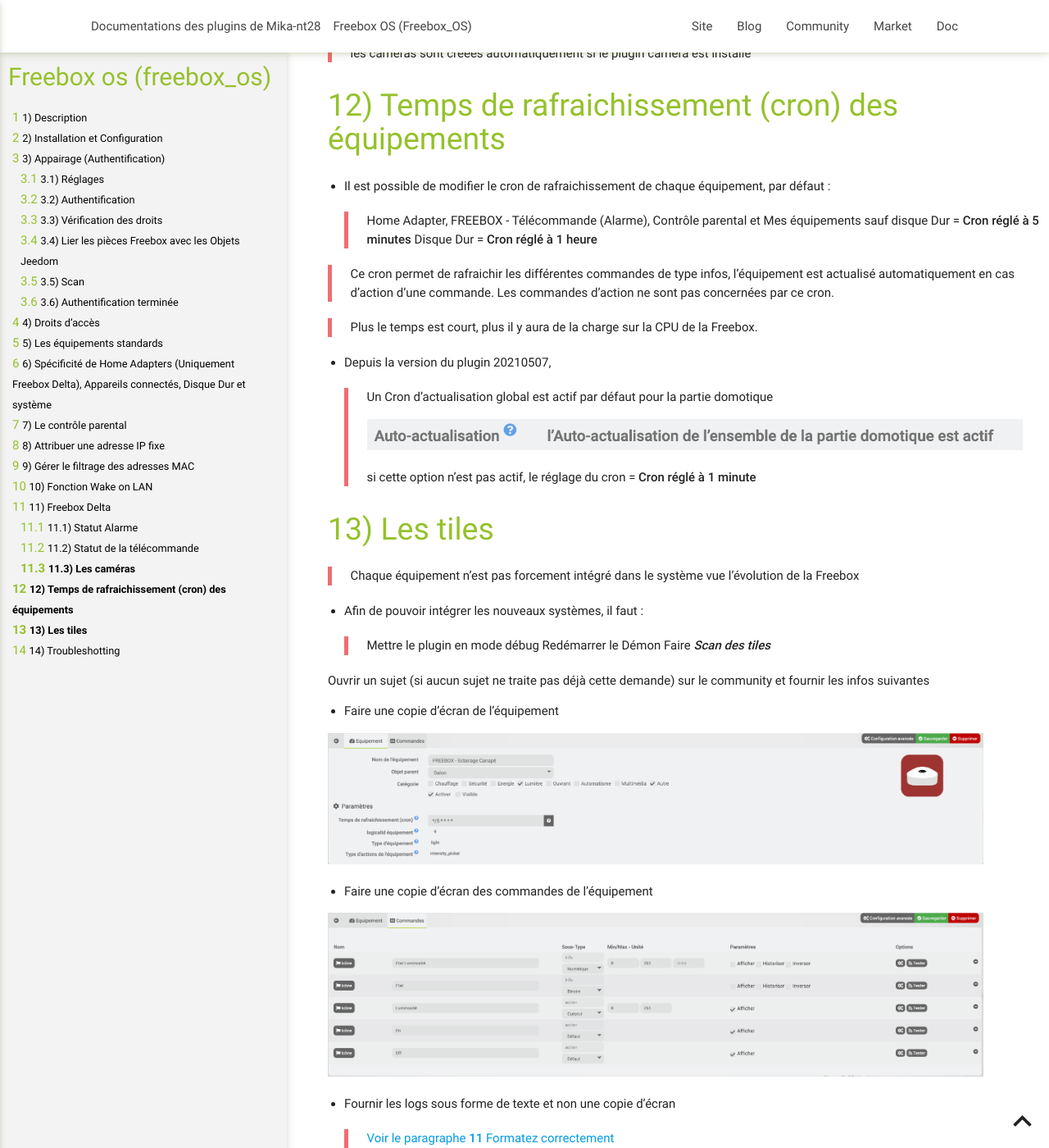
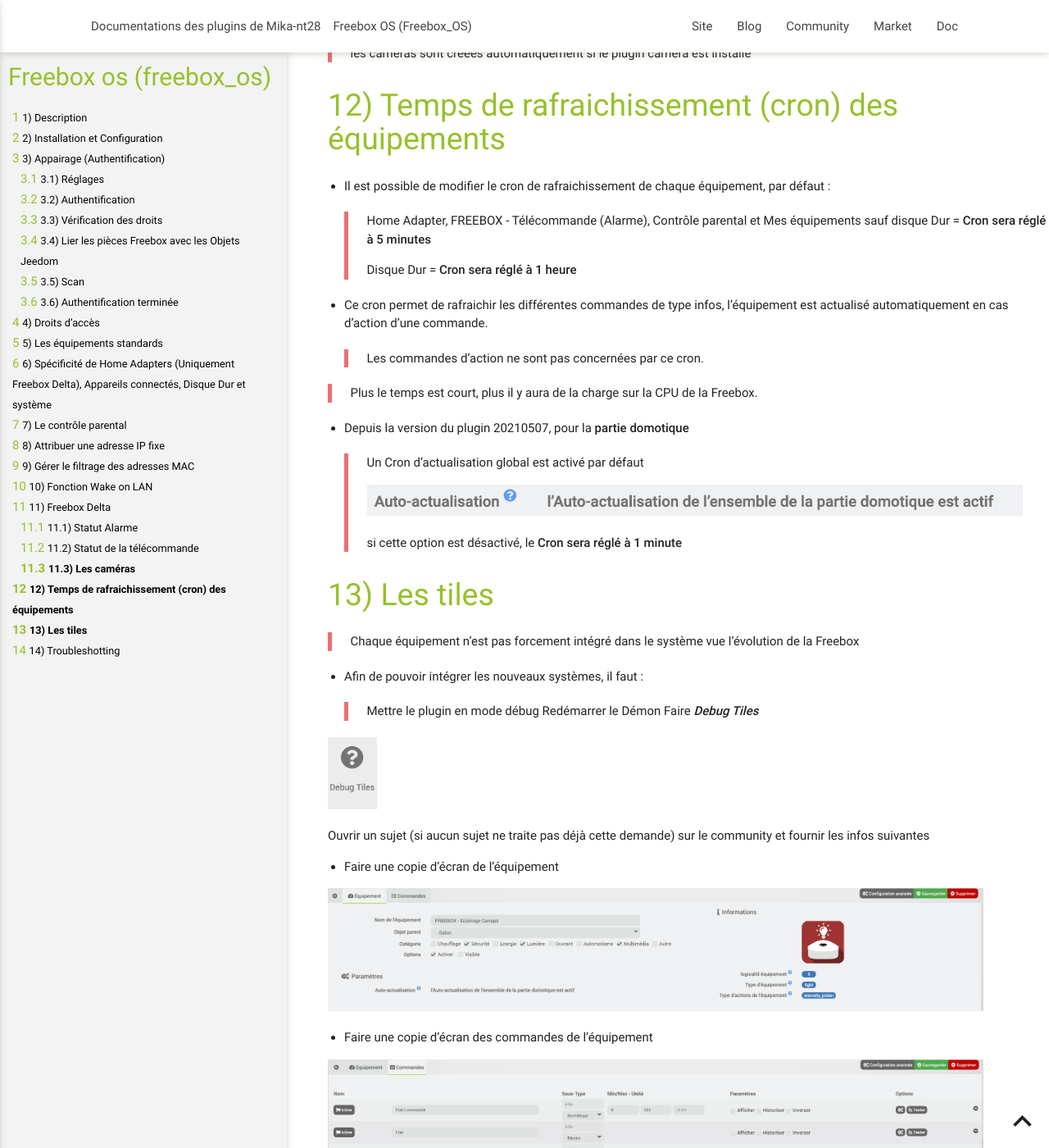
Before and after one commit to mika-nt28/Documentations, a Jekyll site: the page built from Freebox_OS/fr_FR/index.md, in a window 1280 px wide and 1400 px high, scrolled down 10515 px. Shown: the whole window at 82% size. Built offline with Jekyll 4.4.1, drawn with Linux system fonts in a browser that asks for light colours; some of the changed text lies outside the part shown.

Commit message:
typo docs

```diff
--- a/Freebox_OS/fr_FR/index.md
+++ b/Freebox_OS/fr_FR/index.md
@@ -306,19 +306,21 @@
 # Temps de rafraichissement (cron) des équipements
 
 - Il est possible de modifier le cron de rafraichissement de chaque équipement, par défaut :
-  > Home Adapter, FREEBOX - Télécommande (Alarme), Contrôle parental et Mes équipements sauf disque Dur = **Cron réglé à 5 minutes**
-  > Disque Dur = **Cron réglé à 1 heure**
 
-> Ce cron permet de rafraichir les différentes commandes de type infos, l'équipement est actualisé automatiquement en cas d'action d'une commande.
-> Les commandes d'action ne sont pas concernées par ce cron.
+  > Home Adapter, FREEBOX - Télécommande (Alarme), Contrôle parental et Mes équipements sauf disque Dur = **Cron sera réglé à 5 minutes**
+  >
+  > Disque Dur = **Cron sera réglé à 1 heure**
+
+- Ce cron permet de rafraichir les différentes commandes de type infos, l'équipement est actualisé automatiquement en cas d'action d'une commande.
+  > Les commandes d'action ne sont pas concernées par ce cron.
 
 > Plus le temps est court, plus il y aura de la charge sur la CPU de la Freebox.
 
-- Depuis la version du plugin 20210507,
-  > Un Cron d'actualisation global est actif par défaut pour la partie domotique
+- Depuis la version du plugin 20210507, pour la **partie domotique**
+  > Un Cron d'actualisation global est activé par défaut
   >
   > <p><img src="../images/cron_tiles.png" alt="Temps de rafraichissement" width="800" /></p>
-  > si cette option n'est pas actif, le réglage du cron = **Cron réglé à 1 minute**
+  > si cette option est désactivé, le **Cron sera réglé à 1 minute**
 
 # Les tiles
 
@@ -328,7 +330,9 @@
 
   > Mettre le plugin en mode débug
   > Redémarrer le Démon
-  > Faire **_Scan des tiles_**
+  > Faire **_Debug Tiles_**
+
+<p><img src="../images/debug.png" alt="Debug Tiles" width="60" /></p>
 
 Ouvrir un sujet (si aucun sujet ne traite pas déjà cette demande) sur le community et fournir les infos suivantes
 
```
Also changed, not shown: other parts of Freebox_OS/fr_FR/index.md (+1 -1 lines), Freebox_OS/images/debug.png (added), Freebox_OS/images/tiles1.png.
